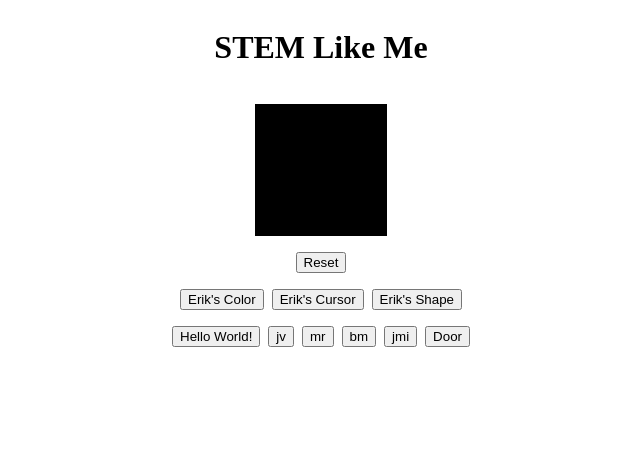
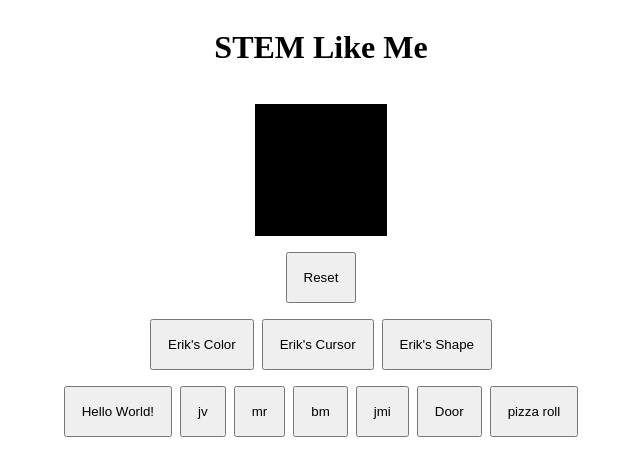
Before and after one commit to 1Mill/cwu-stem-like-me, a Nuxt app in the folder src/: page / in a window 1280 px wide. Shown: the top 476 px of the page, without its empty margins (319-959 px from the left). Built offline with nearby package versions, Linux system fonts and the light colour scheme.

Commit message:
we made pizza

```diff
--- a/src/pages/index.vue
+++ b/src/pages/index.vue
@@ -28,6 +28,7 @@
 			<button @click="()=>addStyle({background:'green'})">bm</button>
 			<button @click="()=>addStyle({borderRadius: '100%'})">jmi</button>
 			<button @click="() => addStyle({ borderRadius: '100%', backgroundColor: 'green', transform: 'skew(30deg)'})">Door</button>
+			<button @click="()=>addStyle({background: 'pink'})">pizza roll</button>
 
 		</section>
 	</main>
@@ -60,6 +61,9 @@ export default {
 </script>
 
 <style scoped>
+	button {
+		padding: 1rem;
+	}
 	section {
 		align-content: center;
 		display: flex;
```
